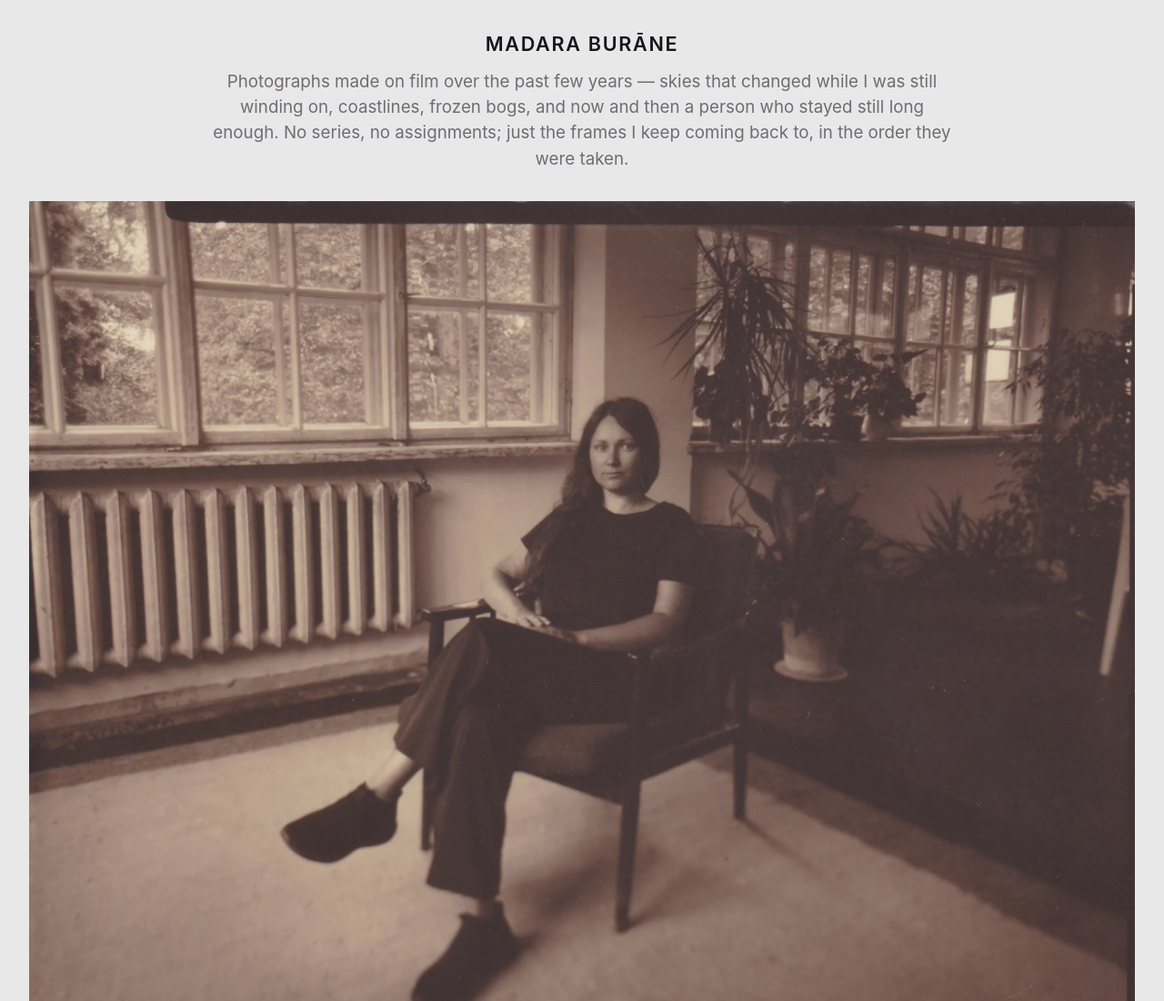
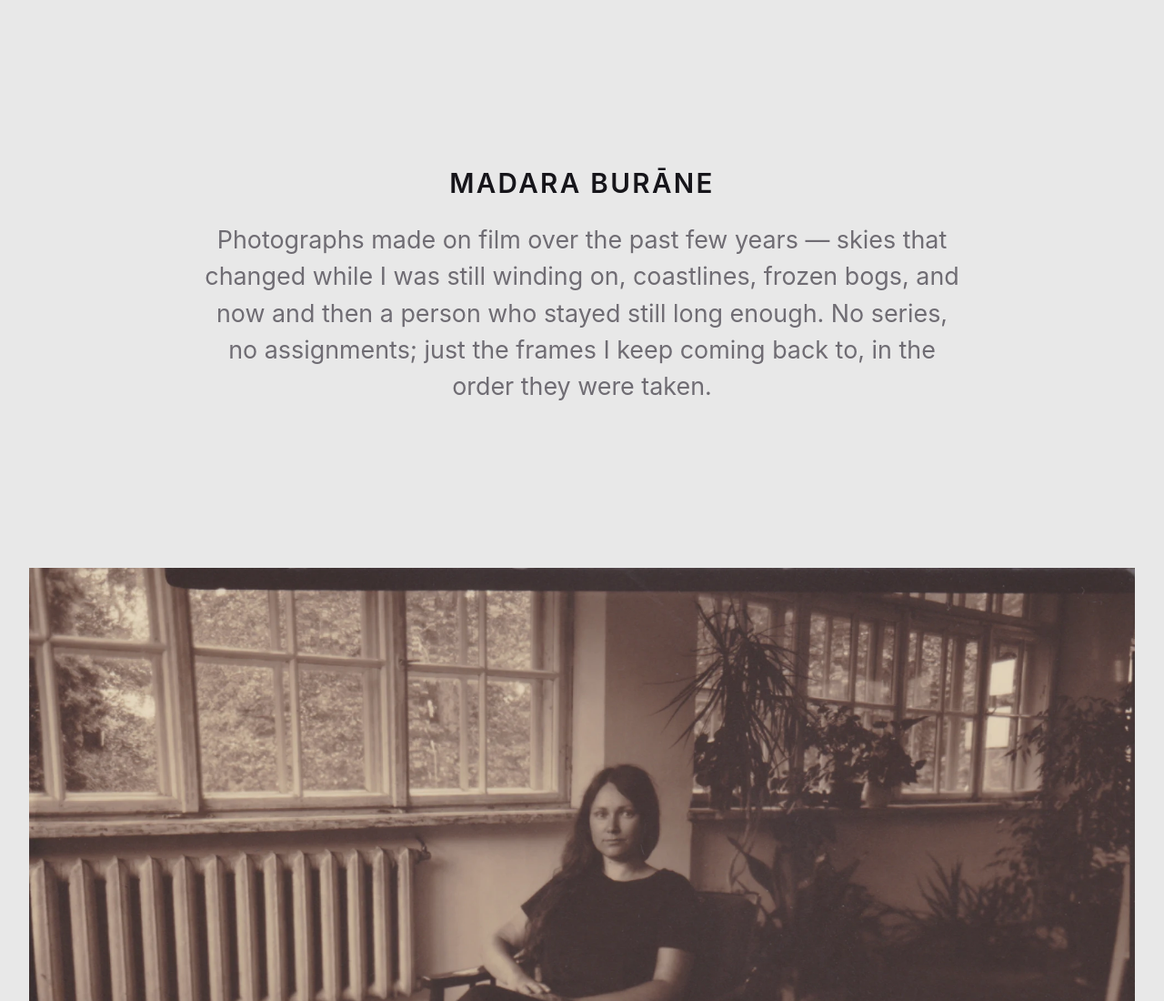
Before and after one commit to Burans/madara, a plain HTML site: page index.html in a window 1280 px wide. Shown: the top 1100 px of the page at 91% size. Drawn offline with Linux system fonts and the light colour scheme.

Commit message:
Give the intro a 70vh opening block and larger desktop type
Co-Authored-By: Claude Opus 5 <noreply@anthropic.com>

```diff
--- a/style.css
+++ b/style.css
@@ -24,17 +24,23 @@ body {
   font-synthesis-weight: none;
 }
 
-/* Intro */
+/* Intro: a full opening screen, text centred in it. */
 .intro {
+  display: flex;
+  flex-direction: column;
+  justify-content: center;
+  align-items: center;
+  min-height: 70vh;
+  min-height: 70svh;
   max-width: 52rem;
   margin: 0 auto var(--gap);
   text-align: center;
-  font-size: 1.25em;
+  font-size: clamp(1.15em, 2.1vw, 2em);
 }
 
 .intro h1 {
-  margin: 0 0 0.5em;
-  font-size: 1.15em;
+  margin: 0 0 0.6em;
+  font-size: 1.1em;
   font-weight: 600;
   letter-spacing: 0.08em;
   text-transform: uppercase;
```
